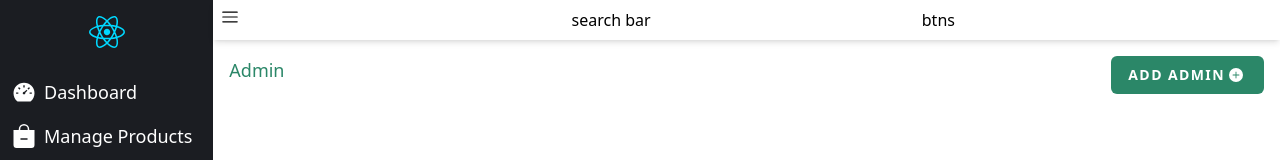
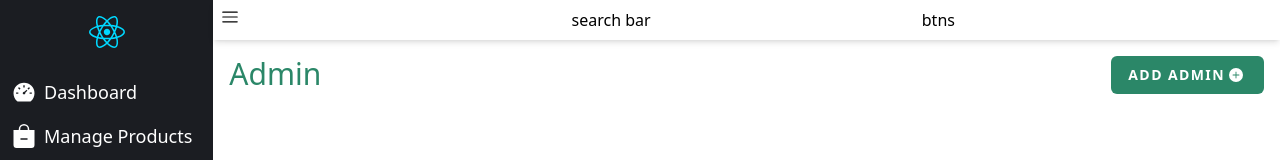
Before and after one commit to juniorEdris/Frontend.Inventory.App, a React (Vite) app: page /manage-admins in a window 1280 px wide. Shown: the top 160 px of the page. Built offline with nearby package versions, Linux system fonts and the light colour scheme.

Commit message:
updated UI's

```diff
--- a/src/components/AppCharts/InventoryBar.jsx
+++ b/src/components/AppCharts/InventoryBar.jsx
@@ -67,7 +67,7 @@ const InventoryBar = () => {
   return (
     <div className={`border border-primary min-h-[350px] rounded-md p-4`}>
 
-        <ChartHeading>Total Inventory Chart</ChartHeading>
+        <ChartHeading className="text-lg ">Total Inventory Chart</ChartHeading>
       <div className={`py-3`}>
         <Bar options={options} data={data} />
       </div>
--- a/src/components/AppCharts/SaleSummaryGraph.jsx
+++ b/src/components/AppCharts/SaleSummaryGraph.jsx
@@ -67,7 +67,7 @@ const SaleSummaryGraph = () => {
 
   return (
     <div className={`border border-primary min-h-[350px] rounded-md p-4`}>
-      <ChartHeading>Total sales summary</ChartHeading>
+      <ChartHeading className="text-lg ">Total sales summary</ChartHeading>
 
       <div className={`py-3`}>
         <Line options={options} data={data} />
--- a/src/components/UI/Headings.jsx
+++ b/src/components/UI/Headings.jsx
@@ -1,6 +1,6 @@
 export const ChartHeading = ({ children, className = "" }) => {
   return (
-    <h1 className={`text-lg font-medium text-primary ${className}`}>
+    <h1 className={`font-medium text-primary ${className}`}>
       {children}
     </h1>
   );
```
